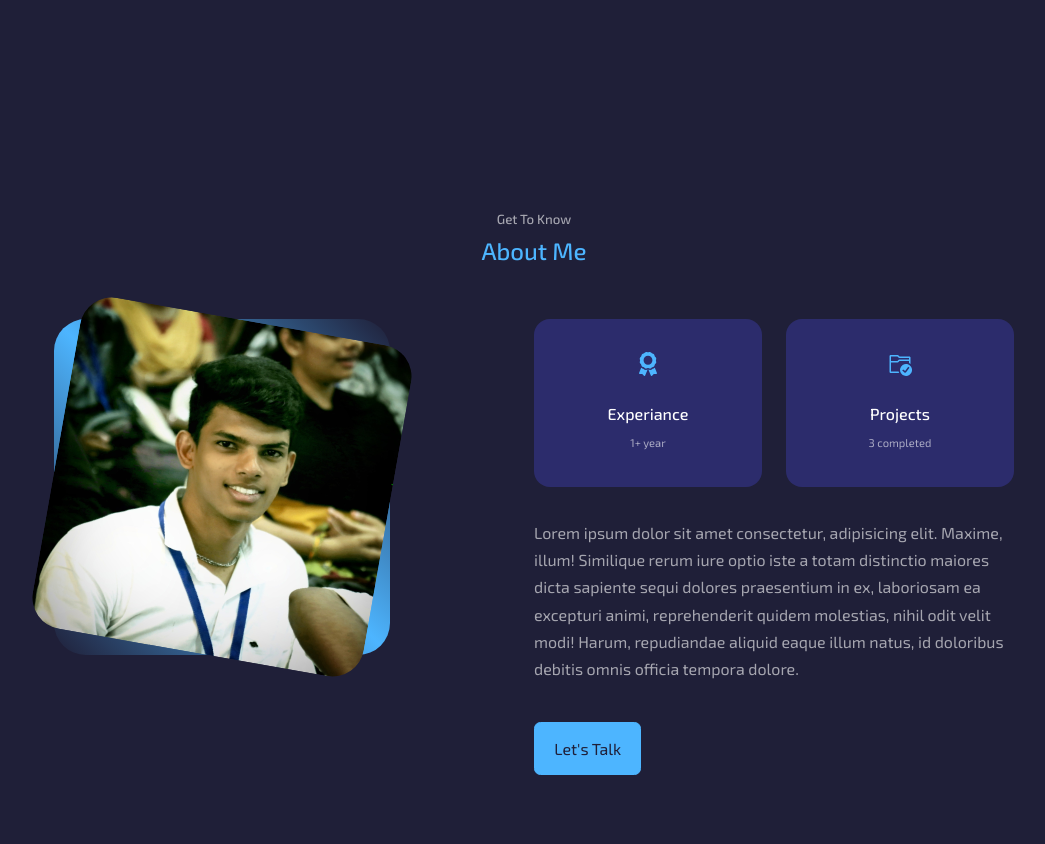
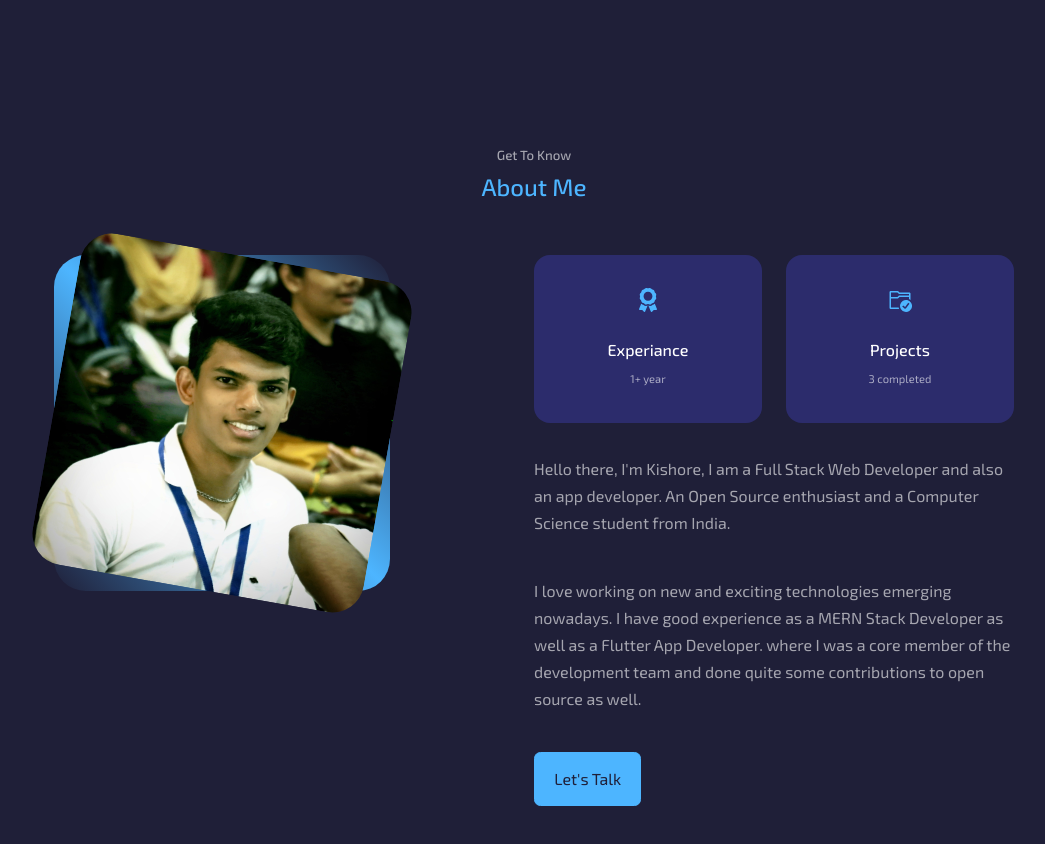
Before and after one commit to Kishore-2572/portfolio, a React (Create React App) app in the folder frontend/: page / in a window 1280 px wide. Shown: the part 800-1644 px from the top of the page, without its empty margins (106-1151 px from the left). Built offline with nearby package versions, Linux system fonts and the light colour scheme.

Commit message:
Added description to about section

```diff
--- a/frontend/src/componants/about/About.jsx
+++ b/frontend/src/componants/about/About.jsx
@@ -28,7 +28,9 @@ const About = () => {
               <small>3 completed</small>
             </article>
           </div>
-          <p>Lorem ipsum dolor sit amet consectetur, adipisicing elit. Maxime, illum! Similique rerum iure optio iste a totam distinctio maiores dicta sapiente sequi dolores praesentium in ex, laboriosam ea excepturi animi, reprehenderit quidem molestias, nihil odit velit modi! Harum, repudiandae aliquid eaque illum natus, id doloribus debitis omnis officia tempora dolore.</p>
+          <p>Hello there, I'm Kishore, I am a Full Stack Web Developer and also an app developer. An Open Source enthusiast and a Computer Science student from India.</p>
+
+<p>I love working on new and exciting technologies emerging nowadays. I have good experience as a MERN Stack Developer as well as a Flutter App Developer. where I was a core member of the development team and done quite some contributions to open source as well.</p>
           <a href="#contact" className='btn btn-primary' >Let's Talk</a>
         </div>
       </div>
--- a/frontend/src/componants/about/about.css
+++ b/frontend/src/componants/about/about.css
@@ -1,5 +1,5 @@
 #about{
-  padding-top: 5rem;
+  padding-top: 1rem;
 }
 
 .about-container {
--- a/frontend/src/componants/contact/contact.css
+++ b/frontend/src/componants/contact/contact.css
@@ -1,6 +1,6 @@
 #contact{
     padding-top: 2rem;
-
+    height: auto;
 }
 .container.contact-container{
     width: 58%;
```
